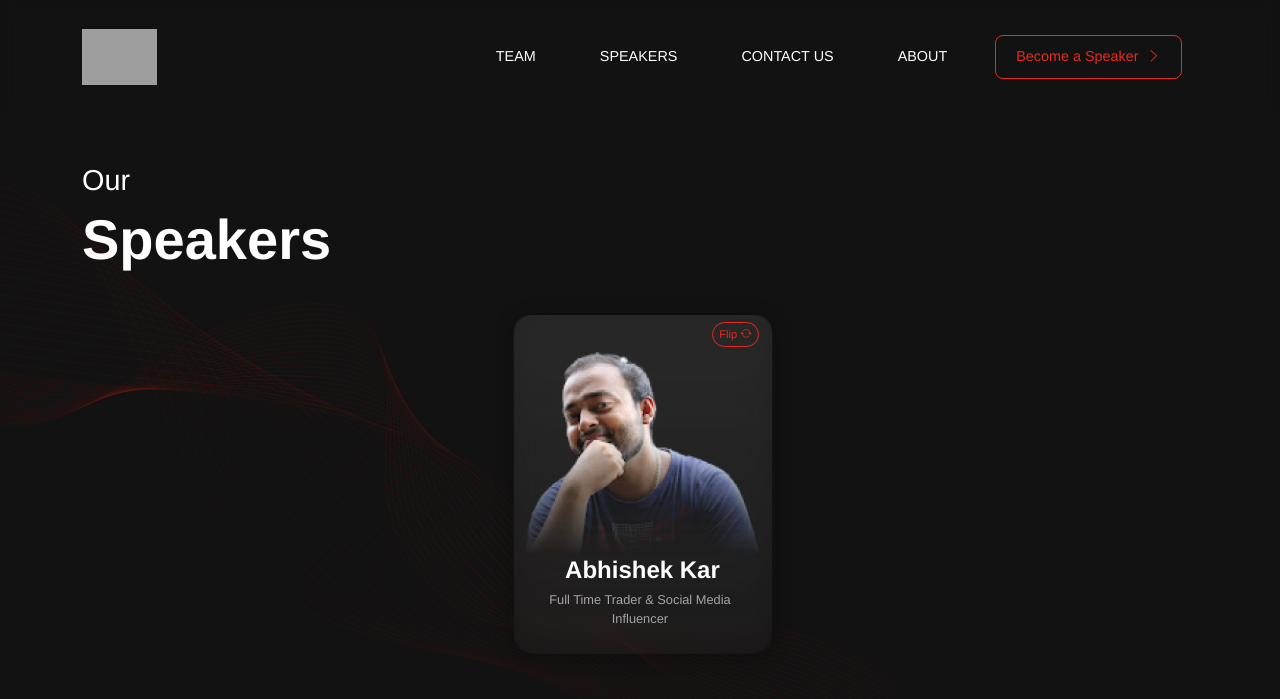
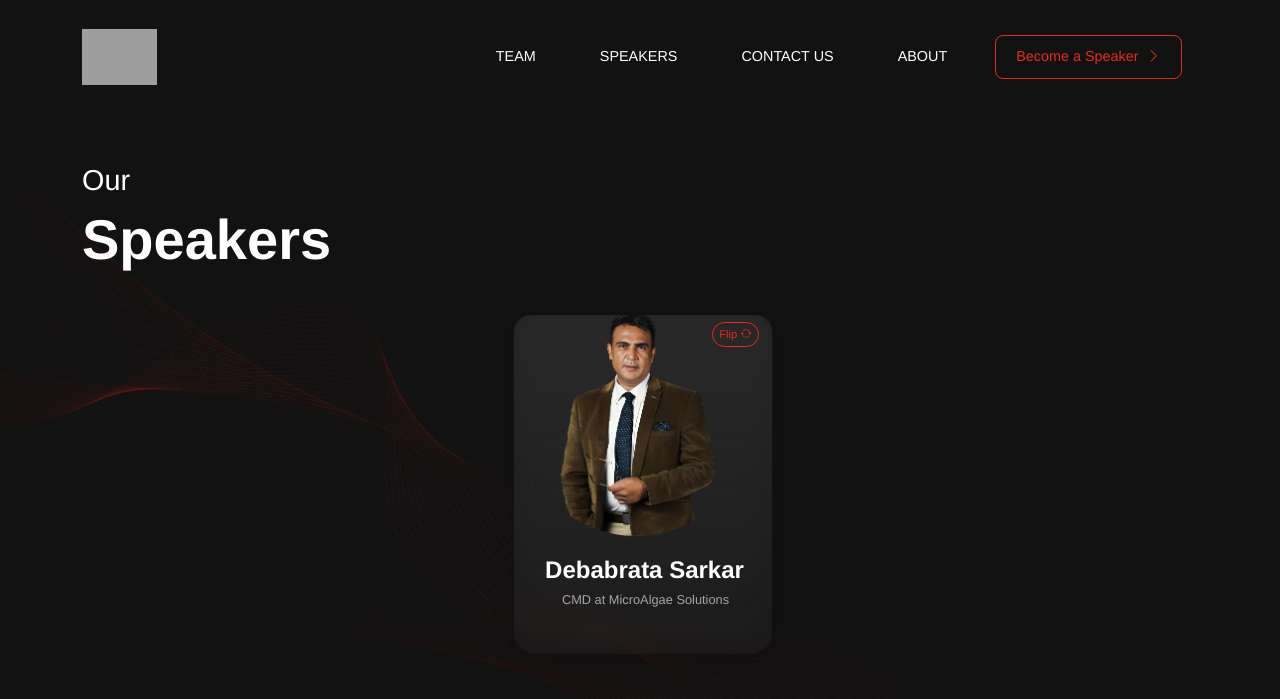
Before and after one commit to vijayanand01/tedxvjit, a plain HTML site: page Speakers/Speakers.html in a window 1280 px wide. Shown: the top 699 px of the page. Drawn offline with nearby package versions, Linux system fonts and the light colour scheme; grey boxes are pictures that could not be loaded; files whose address does not match are found by name.

Commit message:
second commit

```diff
--- a/Speakers/Speakers.html
+++ b/Speakers/Speakers.html
@@ -55,7 +55,7 @@
     <link rel="stylesheet" href="Speakers.css" />
     <link rel="stylesheet" href="Speakers_responsive.css">
 
-    <title>Speakers||TEDxIITRAM</title>
+    <title>Speakers||TedxVJIT</title>
 </head>
 
 
@@ -136,11 +136,13 @@
                                             class="bi bi-arrow-repeat"></i></button>
 
                                     <div class="card-body">
-                                        <img src="Resources/Speakers_images/AbhisekhKar.png"
+                                        <img src="Resources/Speakers_images/debabrata sarkar.png"
                                             class="card-img-top img-card" alt="...">
-                                        <h5 class="card-title-front">Abhishek
-                                            Kar</span></h5>
-                                        <p class="lead card-text-front">Full Time Trader & Social Media Influencer</p>
+                                        <h5 class="card-title-front" style="margin-left:-20px !important;">Debabrata
+                                            Sarkar</span></h5>
+
+                                        <p class="lead card-text-front" style="margin-right: 27px;" >CMD at MicroAlgae Solutions
+                                        </p>
 
                                     </div>
                                 </div>
@@ -153,19 +155,15 @@
 
                                         <div class="card-body px-4">
 
-                                            <h5 class="card-title-back ">Abhishek Kar</h5>
+                                            <h5 class="card-title-back ">Debabrata
+                                              Sarkar</h5>
                                             <p class="card-text py-3 ">
-                                                He has won
-                                                various prestigious awards including Young Leadership Award by JSK Group
-                                                and Youth Inspiration Award by Poornawadi Group.
+                                              Debabrata Sarkar, CMD at MicroAlgae Solutions India Pvt Ltd, has over 26 years of global experience in agriculture and biotech, with credentials from BCKVV and IIM Kolkata.
                                             </p>
                                             <div class="social-icons">
-                                                <a class="facebook-icon-footer"
-                                                    href="https://www.facebook.com/abhishekkarofficial  "><i
-                                                        class="bi bi-facebook px-1"></i></a>
-                                                <a href="https://www.instagram.com/abhishekkarofficial/"><i class="bi bi-instagram px-1"></i></a>
-                                                <a href="https://twitter.com/Abhishekkar_"><i class="bi bi-twitter px-1"></i></a>
-                                                <a href="https://www.youtube.com/channel/UCcanCrgSWVYW7ZFNKQZso0g"><i class="bi bi-youtube px-1"></i></a>
+
+                                                <a href="https://www.linkedin.com/in/debabrata-sarkar-r-20772415/"><i class="bi bi-linkedin px-1"></i></a>
+
                                             </div>
 
                                         </div>
```
Also changed, not shown: index.html (+4 -4 lines), Speakers/Resources/Speakers_images/Abhijit Iyer Mitra.png (deleted), Speakers/Resources/Speakers_images/AbhisekhKar.png (deleted), Speakers/Resources/Speakers_images/Aditi.png (deleted), Speakers/Resources/Speakers_images/AjayChopra.png (deleted), Speakers/Resources/Speakers_images/Aman Dhattarwal.png (deleted), Speakers/Resources/Speakers_images/ArchieSingh.png (deleted), Speakers/Resources/Speakers_images/Bharat.png (deleted), Speakers/Resources/Speakers_images/Himanshi.png (deleted), Speakers/Resources/Speakers_images/Kaushik SHridhar.png (deleted), Speakers/Resources/Speakers_images/PavanDuggal.png (deleted), Speakers/Resources/Speakers_images/debabrata sarkar.png (added), 1 other file.
